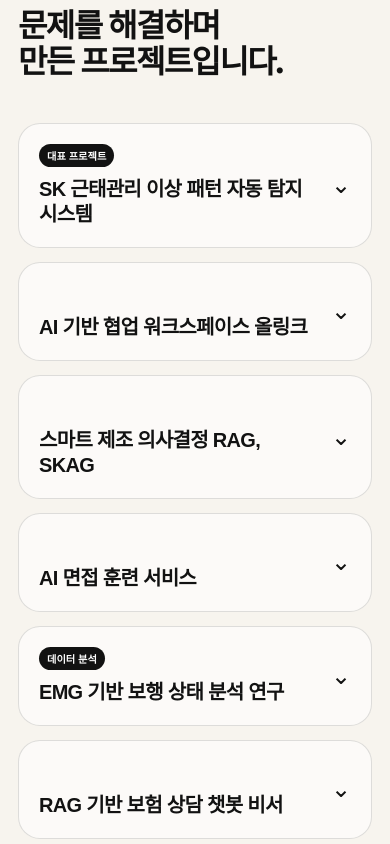
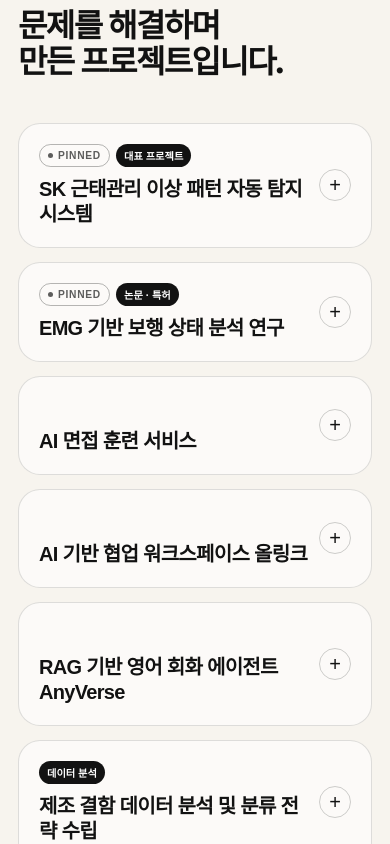
Before and after one commit to MIJUUUUU/portfolio, a React (Vite) app: page / in a window 390 px wide. Shown: the part 5060-5904 px from the top of the page. Built offline with nearby package versions, Linux system fonts and the light colour scheme; a web font is replaced by a local one.

Commit message:
feat: 포트폴리오 프로젝트 및 반응형 UI 개선

```diff
--- a/src/App.jsx
+++ b/src/App.jsx
@@ -33,6 +33,7 @@ const projects = [
     englishTitle: "SKALE · Attendance Anomaly Detection System",
     badge: "대표 프로젝트",
     featured: true,
+    pinned: true,
     meta: ["2025.11", "AI", "Backend", "Data Integration"],
     description:
       "HR·출입·VDI 등 분산된 근태 데이터를 통합하고, 반복적인 이상 행동 패턴을 신속하게 분석할 수 있는 AI 기반 대시보드를 구축했습니다.",
@@ -166,7 +167,8 @@ const projects = [
     slug: "emg-gait-analysis",
     title: "EMG 기반 보행 상태 분석 연구",
     englishTitle: "EMG-based Gait Condition Classification",
-    badge: "데이터 분석",
+    badge: "논문 · 특허",
+    pinned: true,
     meta: [
       "2024.11 ~ 2025.08",
       "Machine Learning",
@@ -331,6 +333,36 @@ const projects = [
     ],
   },
 ];
+
+const getProjectSortDate = (project) => {
+  const dateText = project.meta?.[0] ?? "";
+  const matches = [...dateText.matchAll(/(\d{4})(?:\.(\d{1,2}))?/g)];
+  const latest = matches.at(-1);
+
+  if (!latest) return 0;
+
+  const year = Number(latest[1]);
+  const month = Number(latest[2] ?? 0);
+  return year * 100 + month;
+};
+
+const featuredProjectOrder = new Map([
+  ["attendance-anomaly-detection", 0],
+  ["emg-gait-analysis", 1],
+]);
+
+const projectsByLatest = [...projects].sort((a, b) => {
+  const aFeatured = featuredProjectOrder.get(a.slug);
+  const bFeatured = featuredProjectOrder.get(b.slug);
+
+  if (aFeatured !== undefined || bFeatured !== undefined) {
+    if (aFeatured === undefined) return 1;
+    if (bFeatured === undefined) return -1;
+    return aFeatured - bFeatured;
+  }
+
+  return getProjectSortDate(b) - getProjectSortDate(a);
+});
 
 function AttendanceProjectDetail({ project, onBack }) {
   const dataSources = [
@@ -1552,7 +1584,7 @@ function App() {
         </div>
 
         <div className="project-accordion">
-          {projects.map((project) => {
+          {projectsByLatest.map((project) => {
             const isExpanded = expandedProjects.includes(project.slug);
 
             return (
@@ -1569,6 +1601,9 @@ function App() {
                 >
                   <div className="project-accordion-title">
                     <div>
+                      {project.pinned && (
+                        <span className="project-pinned-badge">PINNED</span>
+                      )}
                       {project.badge && <span>{project.badge}</span>}
                       {project.organization && (
                         <span>{project.organization}</span>
@@ -1581,7 +1616,7 @@ function App() {
                     <span>{project.meta[0]}</span>
                     <span>{project.meta.slice(1, 3).join(" · ")}</span>
                   </div>
-                  <i aria-hidden="true">⌄</i>
+                  <i aria-hidden="true">{isExpanded ? "−" : "+"}</i>
                 </button>
 
                 <div
--- a/styles.css
+++ b/styles.css
@@ -170,6 +170,24 @@
   font-weight: 700;
 }
 
+.project-accordion-title > div .project-pinned-badge {
+  display: inline-flex;
+  align-items: center;
+  gap: 5px;
+  border: 1px solid rgba(18, 18, 18, 0.3);
+  background: transparent;
+  color: rgba(18, 18, 18, 0.68);
+  letter-spacing: 0.07em;
+}
+
+.project-pinned-badge::before {
+  content: "";
+  width: 5px;
+  height: 5px;
+  border-radius: 50%;
+  background: currentColor;
+}
+
 .project-accordion-title h3 {
   margin: 0;
   font-size: clamp(1.25rem, 1.8vw, 1.75rem);
@@ -205,13 +223,25 @@
 
 .project-accordion-trigger > i {
   justify-self: end;
-  font-size: 1.5rem;
+  width: 32px;
+  height: 32px;
+  display: inline-flex;
+  align-items: center;
+  justify-content: center;
+  border: 1px solid rgba(18, 18, 18, 0.2);
+  border-radius: 50%;
+  font-size: 1.25rem;
+  font-weight: 400;
+  line-height: 1;
   font-style: normal;
-  transition: transform 220ms ease;
-}
-
-.project-accordion-item.is-expanded .project-accordion-trigger > i {
-  transform: rotate(180deg);
+  transition:
+    border-color 180ms ease,
+    transform 180ms ease;
+}
+
+.project-accordion-trigger:hover > i {
+  border-color: rgba(18, 18, 18, 0.5);
+  transform: scale(1.04);
 }
 
 .project-accordion-panel {
```
